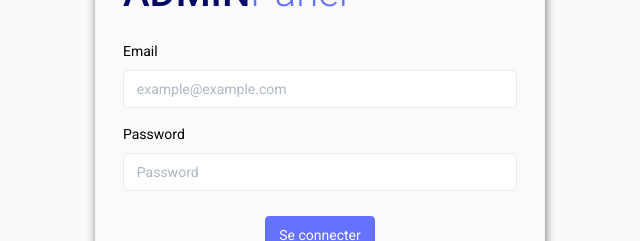
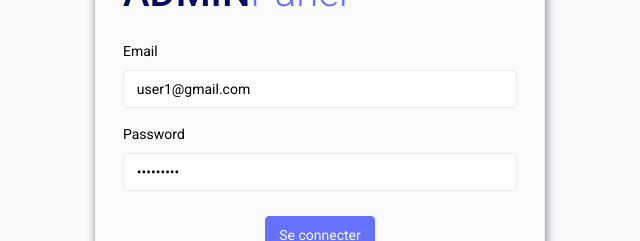
Before and after one commit to Octane-XT/car, a React (Create React App) app: page /login in a window 1280 px wide. Shown: the part 143-384 px from the top of the page, without its empty margins (320-960 px from the left). Built offline with nearby package versions, Linux system fonts and the light colour scheme.

Commit message:
default value login

```diff
--- a/src/pages/LoginPage.jsx
+++ b/src/pages/LoginPage.jsx
@@ -57,7 +57,7 @@ const LoginPage = ({ onLogin }) => {
                   <Form.Control
                     type="email"
                     placeholder="example@example.com"
-                    value={email}
+                    value="user1@gmail.com"
                     onChange={(e) => setEmail(e.target.value)}
                   />
                 </Form.Group>
@@ -69,7 +69,7 @@ const LoginPage = ({ onLogin }) => {
                   <Form.Control
                     type="password"
                     placeholder="Password"
-                    value={password}
+                    value="Mdpprom15"
                     onChange={(e) => setPassword(e.target.value)}
                   />
                 </Form.Group>
```
